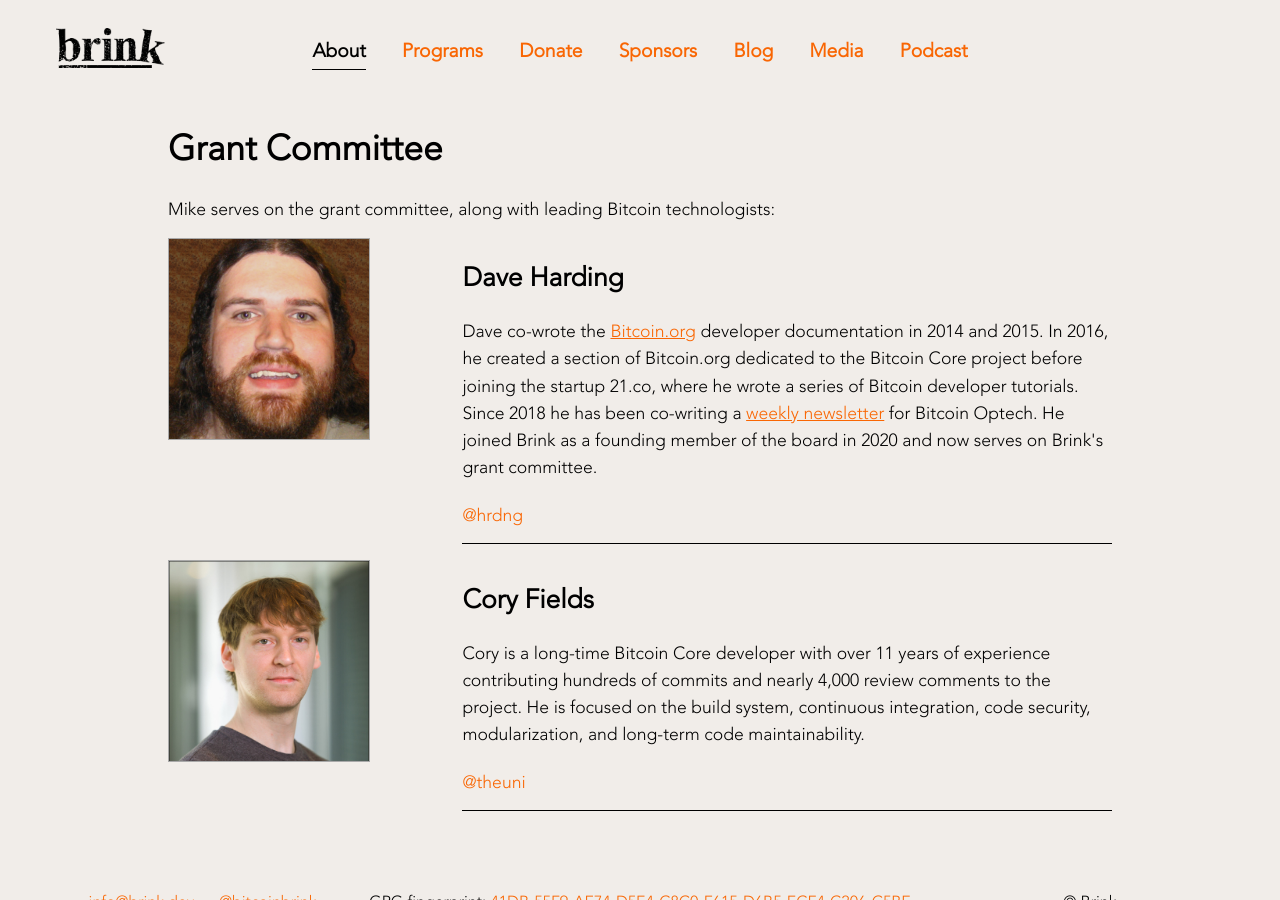
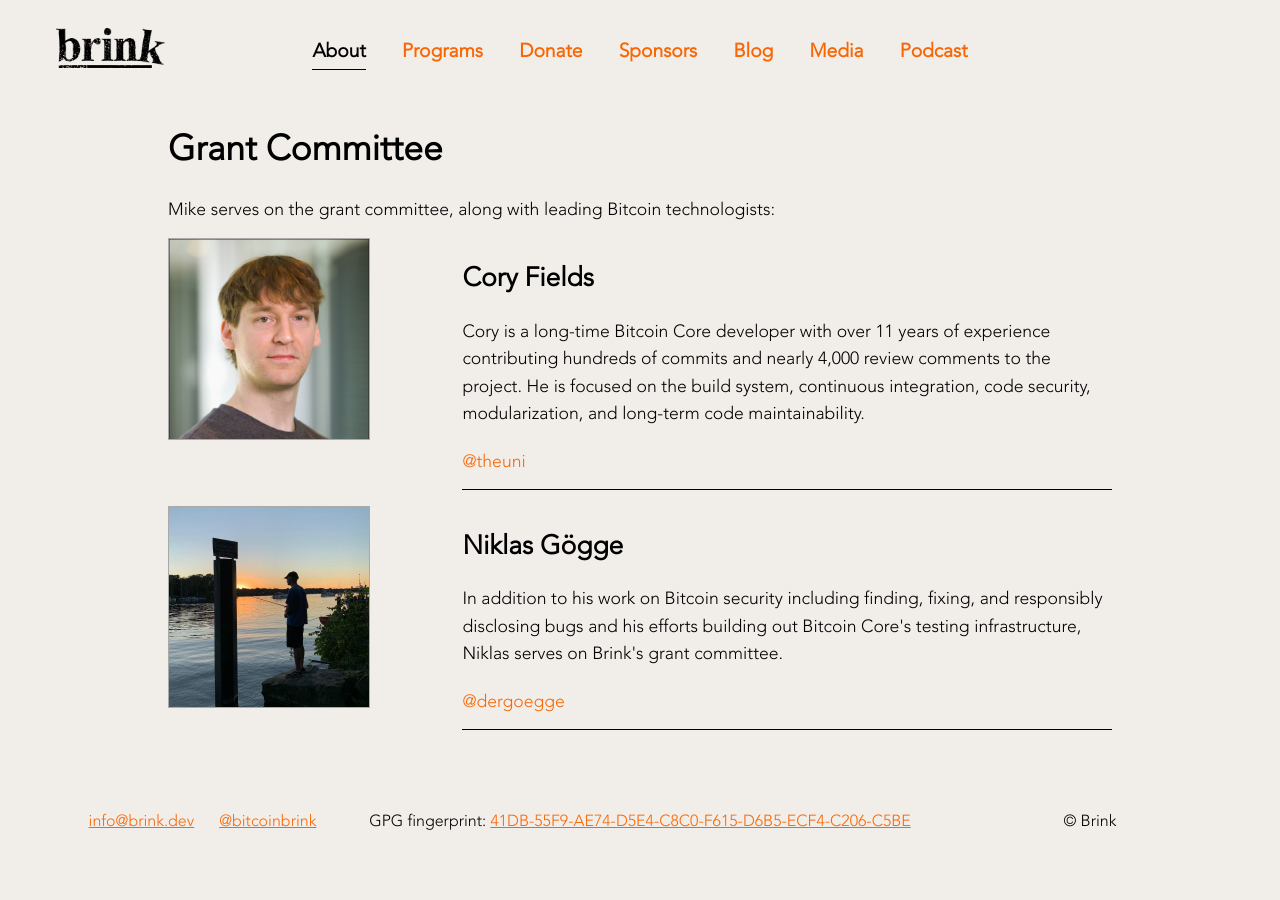
Before and after one commit to bitcoinbrink/website, a Jekyll site: the page built from index.md, in a window 1280 px wide and 900 px high, scrolled down 1917 px. Built offline with Jekyll 4.4.1, drawn with Linux system fonts in a browser that asks for light colours; after the commit the page ends 2765 px from its top, so only the background shows below that.

Commit message:
Grant committee: add Niklas, Harding alumni

```diff
--- a/_data/team.yml
+++ b/_data/team.yml
@@ -176,21 +176,6 @@
 
 grant_committee:
 
-- name: Dave Harding
-  description: >-
-    Dave co-wrote the <a href="https://bitcoin.org">Bitcoin.org</a> developer
-    documentation in 2014 and 2015. In 2016, he created a section of
-    Bitcoin.org dedicated to the Bitcoin Core project before joining the
-    startup 21.co, where he wrote a series of Bitcoin developer tutorials.
-    Since 2018 he has been co-writing a <a
-    href="https://bitcoinops.org/en/newsletters">weekly newsletter</a> for
-    Bitcoin Optech. He joined Brink as a founding member of the board in 2020
-    and now serves on Brink's grant committee.
-  social: "@hrdng"
-  link: https://twitter.com/hrdng
-  image: assets/images/dave-harding.png
-  alt: Picture of Dave Harding
-
 - name: Cory Fields
   description: >-
     Cory is a long-time Bitcoin Core developer with over 11 years of experience
@@ -201,6 +186,16 @@
   link: https://github.com/theuni
   image: assets/images/cory-fields.jpg
   alt: Picture of Cory Fields
+
+- name: "Niklas Gögge"
+  description: >-
+    In addition to his work on Bitcoin security including finding, fixing, and
+    responsibly disclosing bugs and his efforts building out Bitcoin
+    Core's testing infrastructure, Niklas serves on Brink's grant committee.
+  social: "@dergoegge"
+  link: https://twitter.com/dergoegge
+  image: assets/images/niklas-goegge.jpg
+  alt: Picture of Niklas Gögge
 
 alumni:
 
@@ -397,3 +392,16 @@
     relay. In addition to supporting educational content like Optech and the PR
     Review Club, I feel Brink makes an effort foster an internal culture of
     teaching and learning from each other."
+
+- name: Dave Harding
+  description: >-
+    Dave co-wrote the <a href="https://bitcoin.org">Bitcoin.org</a> developer
+    documentation in 2014 and 2015. He is the author of Mastering Bitcoin 3rd
+    Edition and since 2018 he has been co-writing a <a
+    href="https://bitcoinops.org/en/newsletters">weekly newsletter</a> for
+    Bitcoin Optech. He served Brink as a founding member of the board in 2020
+    and also served on Brink's grant committee.
+  social: "@hrdng"
+  link: https://twitter.com/hrdng
+  image: assets/images/dave-harding.png
+  alt: Picture of Dave Harding
```
